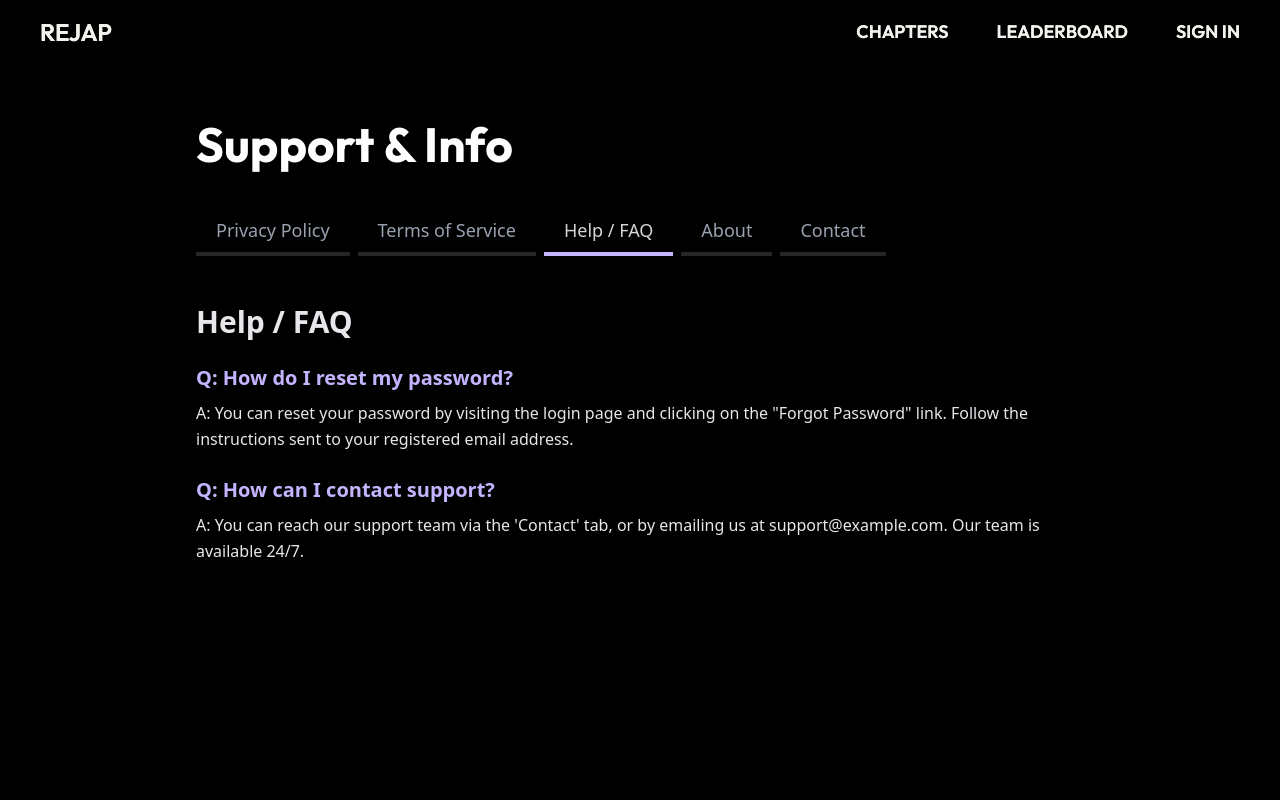
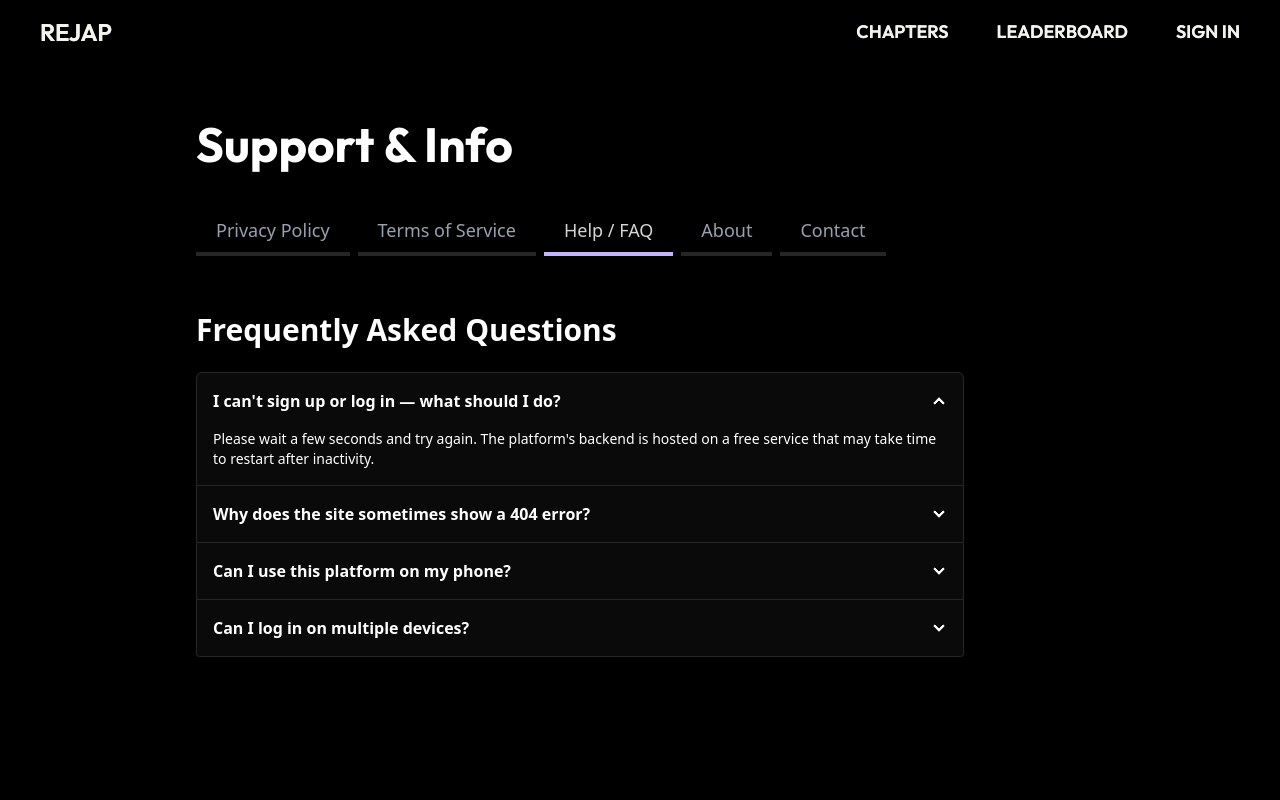
Before and after one commit to Kanishak-xd/rejap, a React (Vite) app: page /SupportInfo in a window 1280 px wide. Shown: the top 800 px of the page. Built offline with nearby package versions, Linux system fonts and the light colour scheme; no server answers; a web font is replaced by a local one.

Commit message:
added frequently asled questions content on support and info page

```diff
--- a/src/pages/Info/SupportInfo.jsx
+++ b/src/pages/Info/SupportInfo.jsx
@@ -88,25 +88,35 @@ export default function SupportInfo() {
                 );
             case 'faq':
                 return (
-                    <div className="pt-12 rounded-b-lg shadow-lg text-gray-200">
-                        <h2 className="text-3xl font-bold mb-6">Help / FAQ</h2>
-                        <div className="space-y-6">
-                            <div>
-                                <h3 className="text-xl font-semibold mb-2 text-violet-300">Q: How do I reset my password?</h3>
-                                <p className="leading-relaxed">
-                                    A: You can reset your password by visiting the login page and clicking on the
-                                    "Forgot Password" link. Follow the instructions sent to your registered email address.
-                                </p>
-                            </div>
-                            <div>
-                                <h3 className="text-xl font-semibold mb-2 text-violet-300">Q: How can I contact support?</h3>
-                                <p className="leading-relaxed">
-                                    A: You can reach our support team via the 'Contact' tab, or by emailing us at
-                                    support@example.com. Our team is available 24/7.
-                                </p>
+                    <section className="text-white mt-6">
+                        <div className="container flex flex-col justify-start items-start py-8">
+                            <h2 className="text-3xl font-bold mb-6">Frequently Asked Questions</h2>
+                            <div className="join join-vertical bg-neutral-950 max-w-3xl rounded-t-md">
+                                <div className="collapse collapse-arrow join-item border-neutral-800 border rounded-t-md">
+                                    <input type="radio" name="my-accordion-4" defaultChecked />
+                                    <div className="collapse-title font-semibold">I can't sign up or log in — what should I do?</div>
+                                    <div className="collapse-content text-sm">Please wait a few seconds and try again. The platform's backend is hosted on a free service that may take
+                                        time to restart after inactivity.</div>
+                                </div>
+                                <div className="collapse collapse-arrow join-item border-neutral-800 border">
+                                    <input type="radio" name="my-accordion-4" />
+                                    <div className="collapse-title font-semibold">Why does the site sometimes show a 404 error?</div>
+                                    <div className="collapse-content text-sm">This may occur due to limitations of the hosting service. We recommend navigating using in-app links
+                                        instead of refreshing the page.</div>
+                                </div>
+                                <div className="collapse collapse-arrow join-item border-neutral-800 border">
+                                    <input type="radio" name="my-accordion-4" />
+                                    <div className="collapse-title font-semibold">Can I use this platform on my phone?</div>
+                                    <div className="collapse-content text-sm">Currently, the platform is best used on desktop browsers. A responsive mobile version is planned for the future.</div>
+                                </div>
+                                <div className="collapse collapse-arrow join-item border-neutral-800 border">
+                                    <input type="radio" name="my-accordion-4" />
+                                    <div className="collapse-title font-semibold">Can I log in on multiple devices?</div>
+                                    <div className="collapse-content text-sm">Yes, your progress is saved and synced, so you can log in from different devices using the same account.</div>
+                                </div>
                             </div>
                         </div>
-                    </div>
+                    </section>
                 );
             case 'about':
                 return (
```
